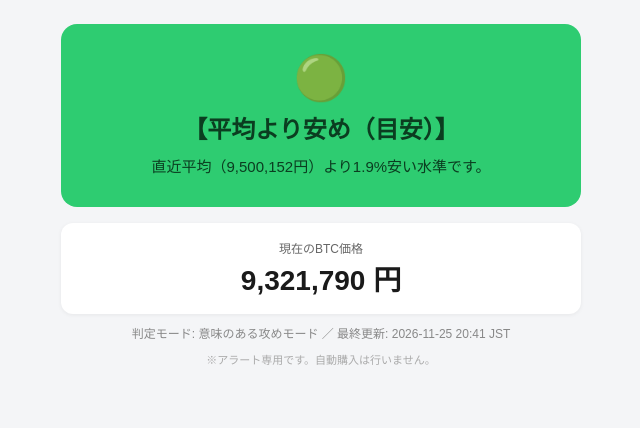
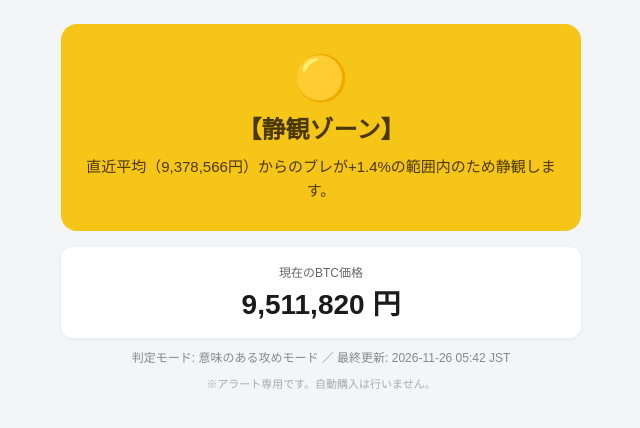
Before and after one commit to daikiogita0708-lab/btc-signal, a plain HTML site: page index.html in a window 1280 px wide. Shown: the whole page, without its empty margins (319-959 px from the left). Drawn offline with Linux system fonts and the light colour scheme.

Commit message:
deploy: 085d8b3b37f744d8097548a02fbe9e68071cd48e

```diff
--- a/index.html
+++ b/index.html
@@ -7,7 +7,7 @@
 <title>ビットコイン価格チェック（攻めモード）</title>
 <style>
   body { margin: 0; padding: 24px 16px; background: #f4f5f7; font-family: sans-serif; color: #1a1a1a; }
-  .card { max-width: 480px; margin: 0 auto; background: #2ecc71; color: #0b3d20; border-radius: 16px; padding: 28px 20px; text-align: center; }
+  .card { max-width: 480px; margin: 0 auto; background: #f5c518; color: #4a3800; border-radius: 16px; padding: 28px 20px; text-align: center; }
   .emoji { font-size: 44px; }
   .title { font-size: 24px; font-weight: 700; margin: 6px 0 10px; }
   .reason { font-size: 15px; line-height: 1.6; }
@@ -20,15 +20,15 @@
 </head>
 <body>
   <div class="card">
-    <div class="emoji">🟢</div>
-    <div class="title">【平均より安め（目安）】</div>
-    <div class="reason">直近平均（9,500,152円）より1.9%安い水準です。</div>
+    <div class="emoji">🟡</div>
+    <div class="title">【静観ゾーン】</div>
+    <div class="reason">直近平均（9,378,566円）からのブレが+1.4%の範囲内のため静観します。</div>
   </div>
   <div class="price">
     <div class="label">現在のBTC価格</div>
-    <div class="value">9,321,790 円</div>
+    <div class="value">9,511,820 円</div>
   </div>
-  <div class="meta">判定モード: 意味のある攻めモード ／ 最終更新: 2026-11-25 20:41 JST</div>
+  <div class="meta">判定モード: 意味のある攻めモード ／ 最終更新: 2026-11-26 05:42 JST</div>
   <div class="note">※アラート専用です。自動購入は行いません。</div>
 </body>
 </html>
```
